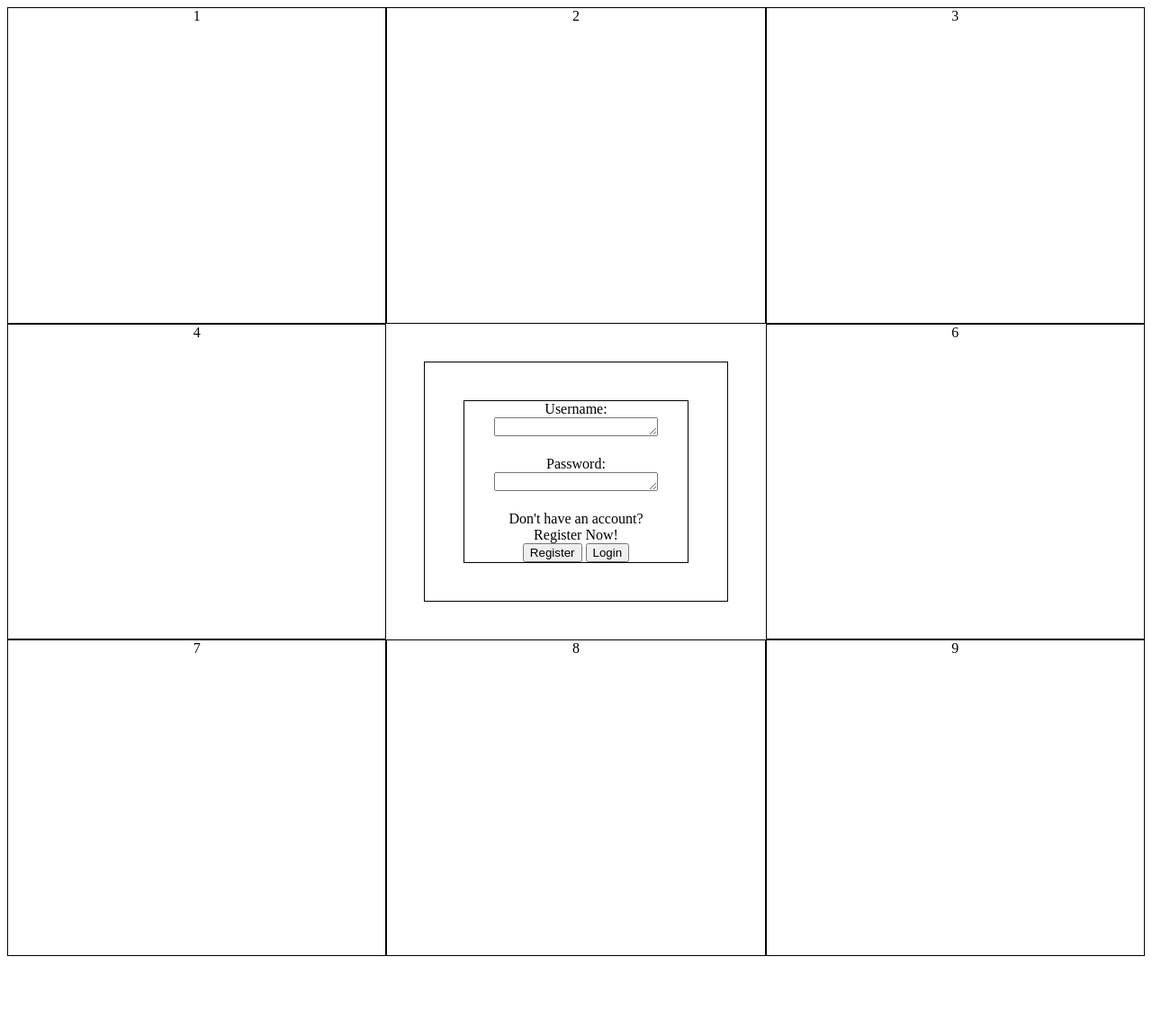
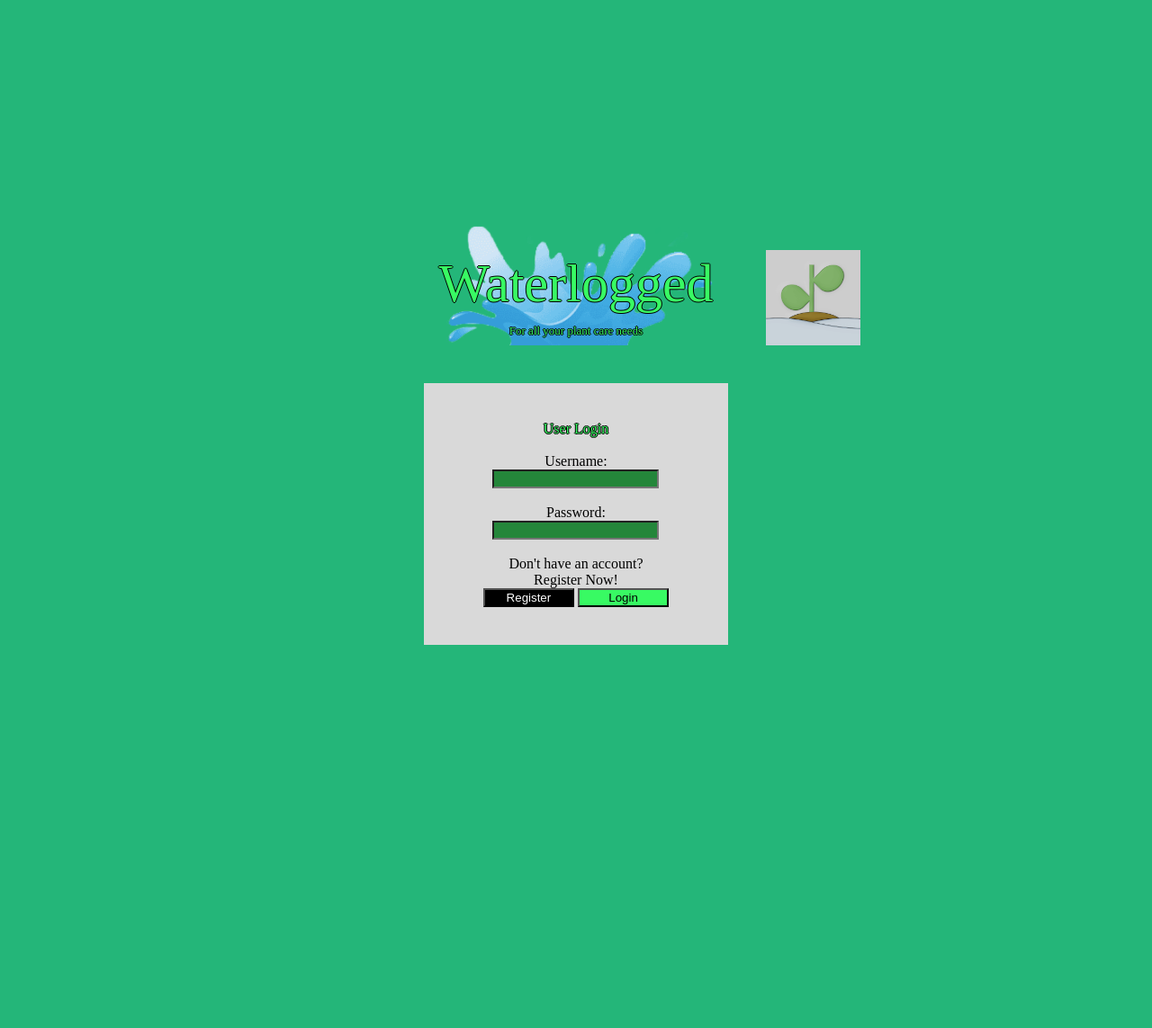
Before and after one commit to SKel1817/waterlogged, a PHP site: page /Users.html in a window 1280 px wide. Shown: the whole page at 90% size. Before the commit the page ends 1063 px from the top, so only its background shows below. Run offline with PHP 8.4, Linux system fonts and the light colour scheme.

Commit message:
user login page ?
do NOT ask me where the leaves are
I DO NOT wanna talk about it
/j

```diff
--- a/Users.html
+++ b/Users.html
@@ -8,32 +8,41 @@
   </head>
   <body>
     <section class="layout">
-      <div class="TL" id="TL">1</div>
-      <div class="TM" id="TM">2</div>
-      <div class="TR" id="TR">3</div>
-      <div class="CL" id="CL">4</div>
+      <div class="TL" id="TL"></div>
+      <div class="TM" id="TM">
+        <text id="overlayText">Waterlogged</text>
+      </br>
+        <text id="smOverlayText">For all your plant care needs</text>
+        <img src="./media/wasser.png" alt="water" id="wasser">
+      </div>
+      <div class="TR" id="TR">
+        <img src="./media/Waterlogged_Logo.png" alt="Waterlogged Logo" id="wlLogo">
+      </div>
+      <div class="CL" id="CL"></div>
       <div class="CM" id="CM">
-    <article id="Main" class="mainContainer">
-        <div class="lbUP">
-      <label class="Username" id="label">Username:</label>
-      <textarea class="Username" id="urIN" name="Username" rows="1" cols="20"></textarea>
+        <div id="usLog">
+          User Login
+        </div>
+    </br>
+        <div class="lblUP">
+      <label class="lbl" id="Username">Username:</label>
+      <input type="text" id="Username" name="Username">
     </br>
     </br>
-      <label class="Password" id="label">Password:</label>
-      <textarea class="Password" id="urIN" name="Password" rows="1" cols="20"></textarea>
+      <label class="lbl" id="Password">Password:</label>
+      <input type="password" id="Password" name="Password">
     </br>
     </br>
-      <label class="urMOM" id="smLabel">Don't have an account?</br>Register Now!</label>
+      <label class="urMOM" id="lblSm">Don't have an account?</br>Register Now!</label>
     </br>
       <button class="Register" id="register">Register</button>
       <button class="Login" id="login">Login</button>
         </div>
-    </article>
       </div>
-      <div class="CR" id="CR">6</div>
-      <div class="BL" id="BL">7</div>
-      <div class="BM" id="BM">8</div>
-      <div class="BR" id="BR">9</div>
+      <div class="CR" id="CR"></div>
+      <div class="BL" id="BL"></div>
+      <div class="BM" id="BM"></div>
+      <div class="BR" id="BR"></div>
     </section>
   </body>
 </html>
--- a/css/style.css
+++ b/css/style.css
@@ -2,11 +2,19 @@
 Colours
 #38fa63
 #24863a
+#24B679
 #d9d9d9
 */
+body {
+  background-color: #24b679;
+}
+
+/* div {
+  border: 1px solid black;
+} */
 
 .layout {
-  height: 100%;
+  width: 100%;
 
   display: grid;
   grid-template-rows: repeat(3, 1fr);
@@ -17,11 +25,71 @@ Colours
   text-align: center;
 }
 
-div {
-  border: 1px solid black;
+.TM {
+  display: flex;
+  align-items: flex-end;
+  justify-content: center;
+  font-size: 50px;
+}
+
+.TM #overlayText {
+  position: absolute;
+  left: 50%;
+  transform: translate(-50%, -50%);
+  font-size: larger;
+}
+
+.TM #smOverlayText {
+  position: absolute;
+  left: 50%;
+  transform: translate(-50%, -50%);
+  font-size: small;
+}
+
+.TM text {
+  color: #38fa63;
+  text-shadow: -1px 0 black, 0 1px black, 1px 0 black, 0 -1px black;
+}
+
+.TM #wasser {
+  width: 75%;
+}
+
+.TR {
+  display: flex;
+  align-items: flex-end;
+  justify-content: flex-start;
+}
+
+#wlLogo {
+  width: 25%;
 }
 
 .CM {
+  background-color: #d9d9d9;
   margin: 10%;
   padding: 10%;
 }
+
+.CM input {
+  background-color: #24863a;
+  color: #ffffff;
+}
+
+.CM button {
+  width: 40%;
+  height: 20%;
+}
+.Register {
+  background-color: #000000;
+  color: #ffffff;
+}
+
+.Login {
+  background-color: #38fa63;
+}
+
+#usLog {
+  color: #38fa63;
+  text-shadow: -1px 0 black, 0 1px black, 1px 0 black, 0 -1px black;
+}
```
Also changed, not shown: media/leaf.png (added), media/wasser.png.
